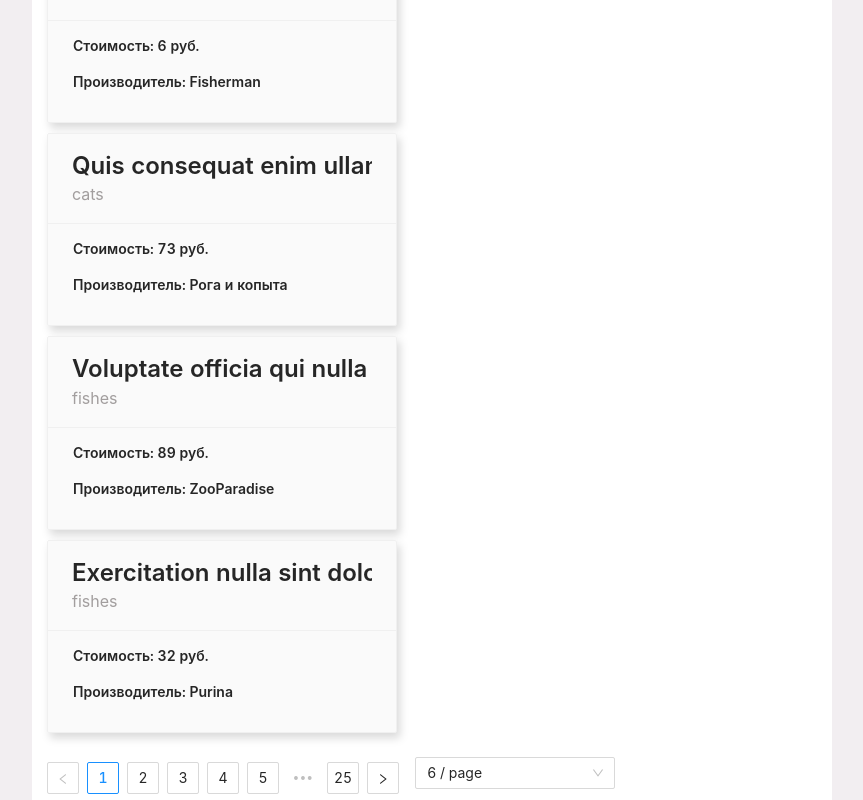
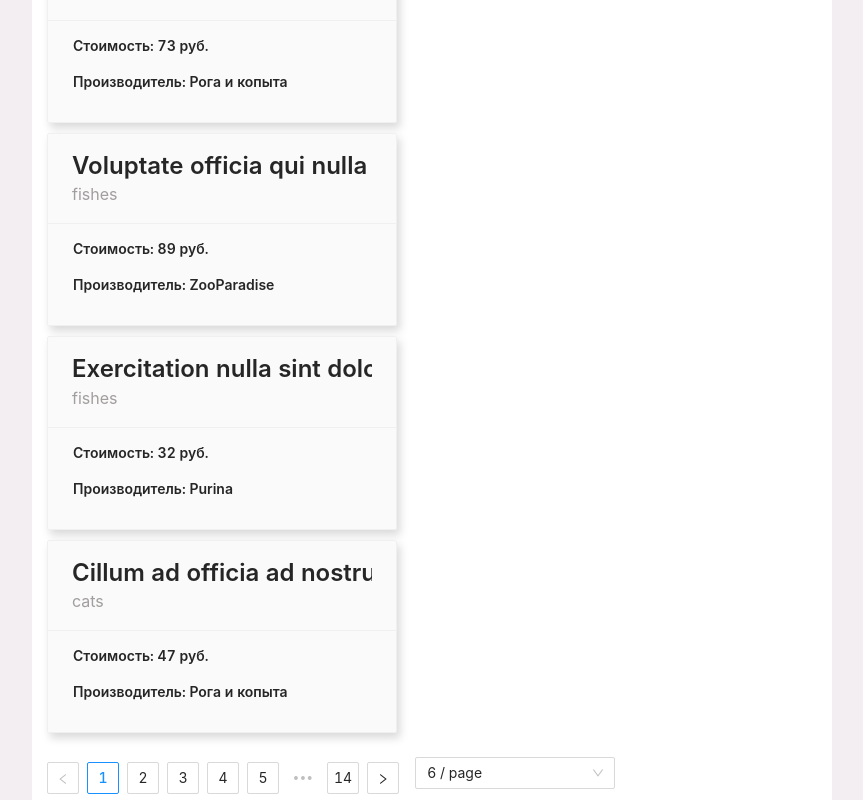
Before and after one commit to EgorPotopeiko/practice, a React (Create React App) app: page / in a window 1280 px wide. Shown: the part 720-1520 px from the top of the page, without its empty margins (208-1071 px from the left). Built offline with nearby package versions, Linux system fonts and the light colour scheme.

Commit message:
Added available filter

```diff
--- /dev/null
+++ b/src/workers/products/filterData.ts
@@ -0,0 +1,15 @@
+import axios from "axios";
+import ProductsDB from "../../services";
+
+const database = new ProductsDB()
+
+export default class FilteredDB {
+    getFilteredProducts = async (filters?: any) => {
+        const { available } = filters
+        const data = database.getAllProducts()
+        return data.then(res => {
+            let newData = res.filter((item: any) => item.available === available)
+            return newData
+        })
+    }
+}
--- a/src/workers/products/index.ts
+++ b/src/workers/products/index.ts
@@ -1,11 +1,13 @@
-import { takeLatest } from 'redux-saga/effects';
+import { selectFilters } from './../../store/filters/selectors';
+import { takeLatest, select } from 'redux-saga/effects';
 import { call, put } from "redux-saga/effects";
 import ProductsDB from "../../services";
+import FilteredDB from './filterData';
 import { GetProductsErrorAction, GetProductsSuccessAction } from "../../store/products/actions";
 import { AxiosResponse } from "axios";
 import { ProductsActionTypes } from '../../store/products/action-types';
 
-const database = new ProductsDB();
+const database = new FilteredDB();
 
 export interface ResponseGenerator {
     [x: string]: any,
@@ -19,7 +21,8 @@ export interface ResponseGenerator {
 
 export function* loadProductList() {
     try {
-        const data: AxiosResponse = yield call(database.getAllProducts);
+        const filters: AxiosResponse = yield select(selectFilters)
+        const data: AxiosResponse = yield call(database.getFilteredProducts, filters);
         yield put(GetProductsSuccessAction(data))
     }
     catch (error) {
```
